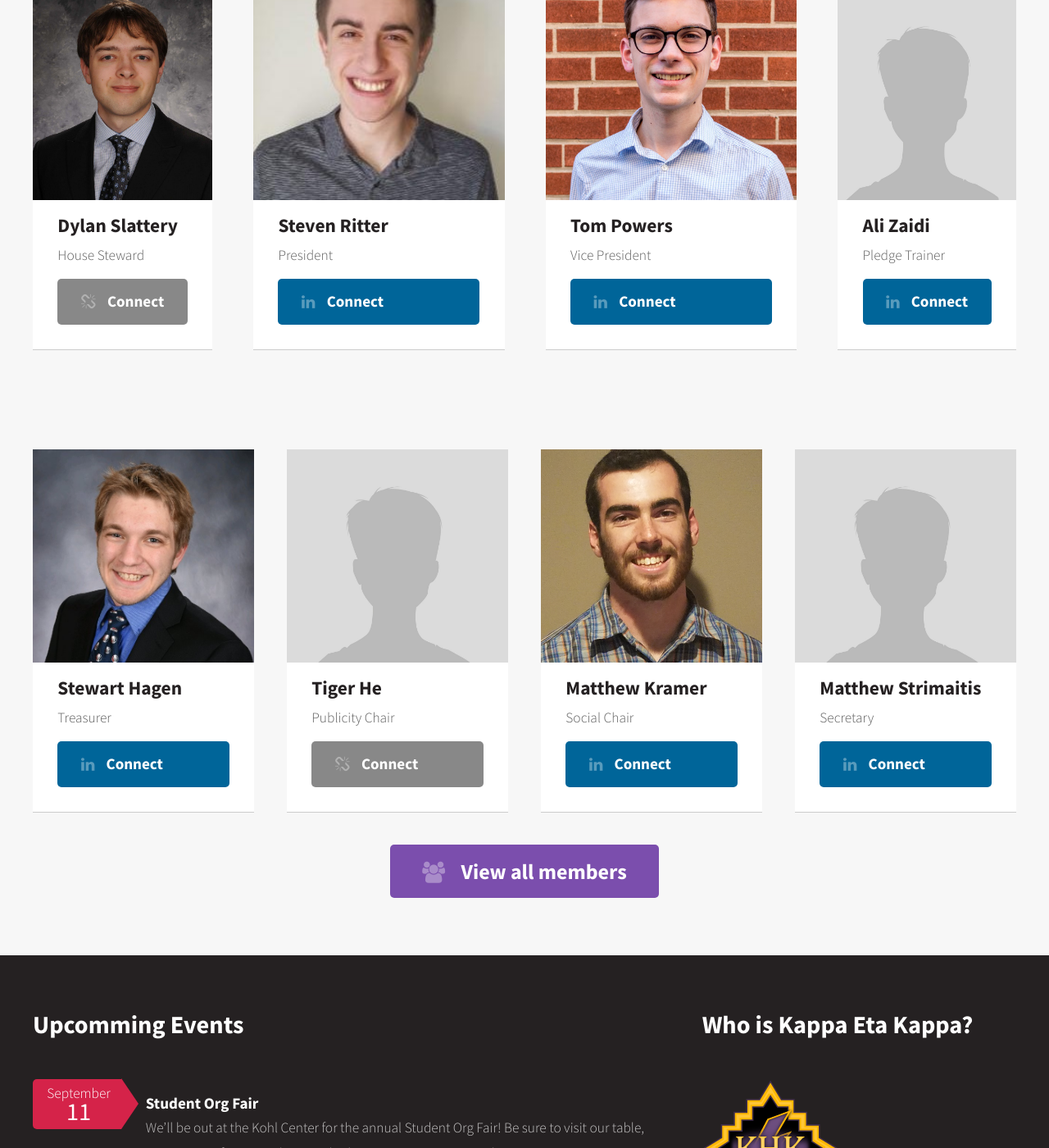
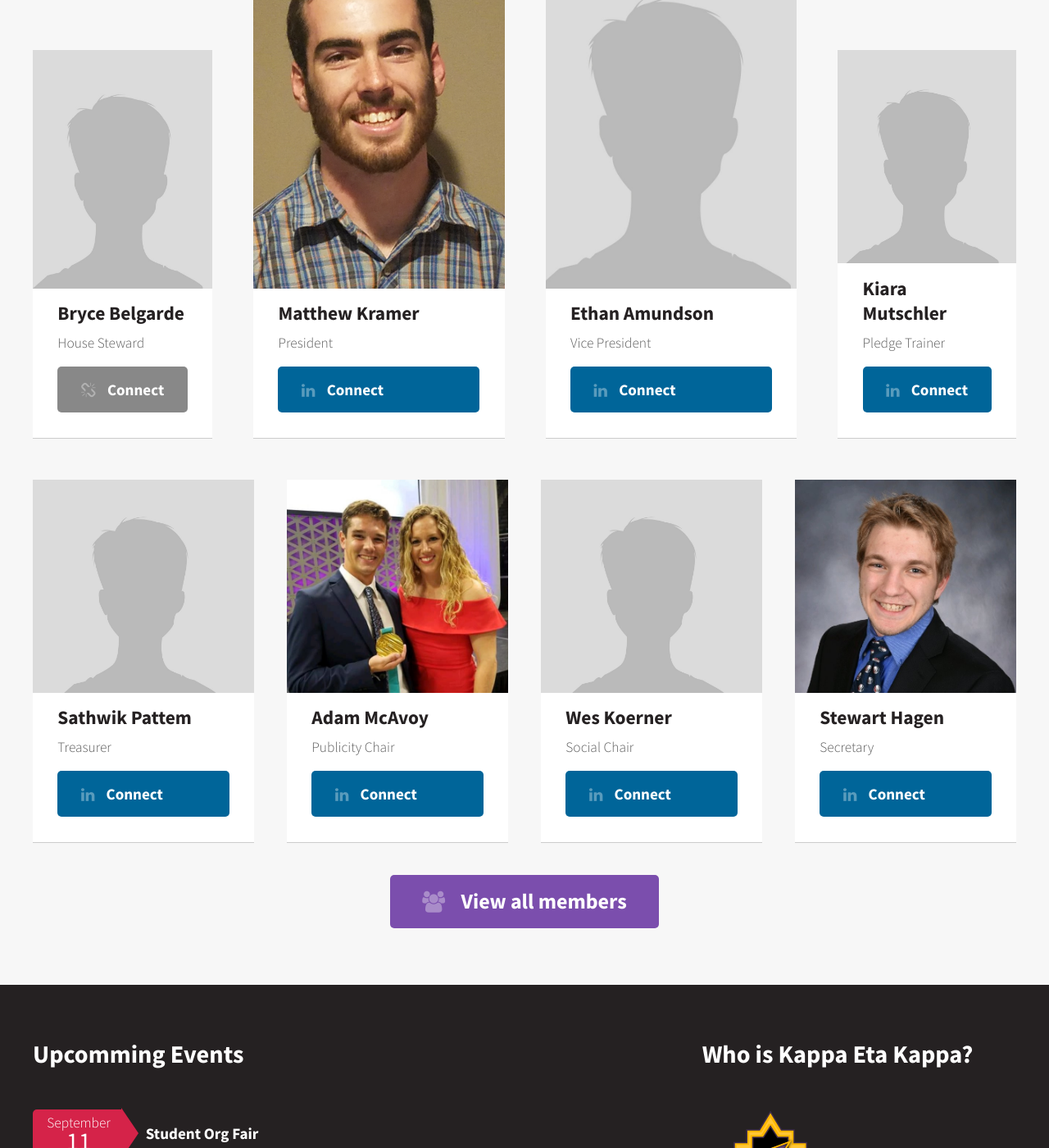
Before and after one commit to KappaEtaKappa/KappaEtaKappa.github.io, a Jekyll site: the page built from index.html, in a window 1280 px wide and 1400 px high, scrolled down 3083 px. Shown: the whole window at 82% size. Built offline with Jekyll 4.4.1, drawn with Linux system fonts in a browser that asks for light colours.

Commit message:
Fixed member highlights and changed "Get Involved" to "Events"

```diff
--- a/_includes/banner.html
+++ b/_includes/banner.html
@@ -48,7 +48,7 @@
   </div>
   <footer>
     <ul class="actions">
-      <li><a href="{{ site.baseurl }}/events/" class="button big">Get Involved</a></li>
+      <li><a href="{{ site.baseurl }}/events/" class="button big">Events</a></li>
       <li><a href="{{ site.baseurl }}/posts/" class="button alt big">Learn More</a></li>
     </ul>
   </footer>
--- a/index.html
+++ b/index.html
@@ -1,14 +1,14 @@
 ---
 title: Kappa Eta Kappa, Delta Chapter
 
-President: Steven Ritter
-Vice_President: Tom Powers
-Treasurer: Stewart Hagen
-Secretary: Matthew Strimaitis
-Publicity_Chair: Tiger He
-Pledge_Trainer: Ali Zaidi
-House_Steward: Dylan Slattery
-Social_Chair: Matthew Kramer
+President: Matthew Kramer
+Vice_President: Ethan Amundson
+Treasurer: Sathwik Pattem
+Secretary: Stewart Hagen
+Publicity_Chair: Adam McAvoy
+Pledge_Trainer: Kiara Mutschler
+House_Steward: Bryce Belgarde
+Social_Chair: Wes Koerner
 ---
 {% include header.html banner=true %}
 
```
